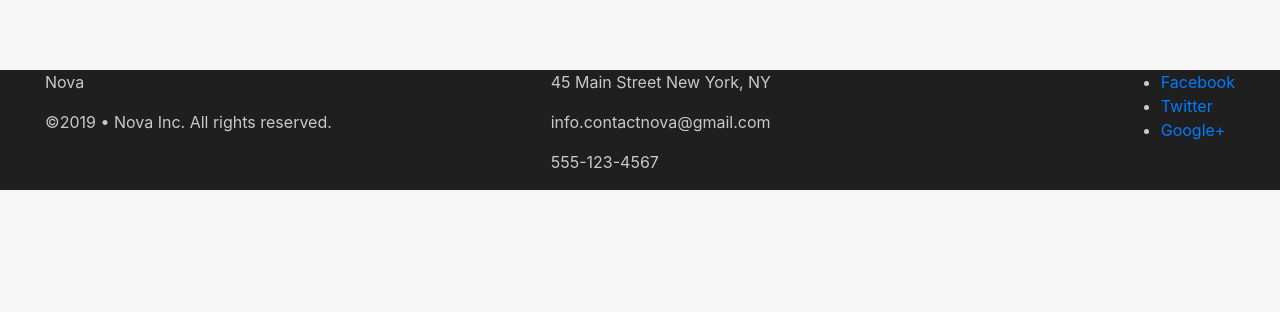
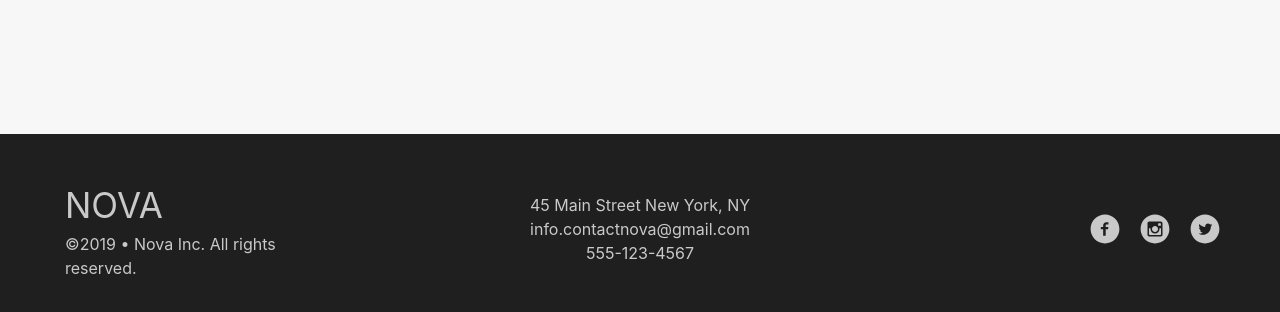
Before and after one commit to Palinana/store, a React (Create React App) app in the folder client/: page / in a window 1280 px wide. Shown: the part 610-922 px from the top of the page. Before the commit the page ends 800 px from the top, so only its background shows below. Built offline with nearby package versions, Linux system fonts and the light colour scheme; no server answers.

Commit message:
finished the footer

```diff
--- a/client/src/App.css
+++ b/client/src/App.css
@@ -17,7 +17,7 @@ body {
  overflow: hidden;
  display: block;
  position: relative;
- padding-bottom: 130px !important;
+ padding-bottom: 350px !important;
 }
 /* like color
 #e8d2cc
@@ -469,6 +469,69 @@ footer {
   padding: 0px 45px;
 }
 
+.footer-box {
+  padding: 45px 20px;
+}
+
+.footer-box__logo {
+  display: flex;
+  flex-direction: column;
+  justify-content: center;
+}
+
+.footer-logo {
+  font-size: 35px;
+  font-weight: 400;
+  text-transform: uppercase;
+}
+
+.footer-rights {
+  margin-top: -15px;
+  margin-bottom: 0;
+}
+
+.footer-box__address {
+  display: flex;
+  flex-direction: column;
+  justify-content: center;
+  align-items: center;
+}
+
+.footer-box__address-info {
+  list-style-type: none;
+  margin: 0;
+  text-align: center;
+}
+
+.footer-box__social {
+  display: flex;
+  justify-content: flex-end;
+  padding: 0;
+}
+
+.footer-nav {
+  display: flex;
+  align-items: center;
+  list-style-type: none;
+  margin: 0;
+  padding: 0 !important;
+}
+
+.footer-nav__item {
+  padding: 0 10px;
+}
+
+.footer-social__icon {
+  height: 50px;
+  width: 30px;
+  fill: #dcdcdce6;
+}
+
+
+
+
+
+
 
 
 
--- a/client/src/components/Footer.js
+++ b/client/src/components/Footer.js
@@ -1,24 +1,38 @@
-import React from 'react'
+import React from 'react';
 
-export default (props) => {
+export default () => {
     return(
         <footer>
-            <div className="row">
-                <div class="col">
-                    <p class="pull-left muted credit">Nova</p>
-                    <p class="pull-right muted credit">©{(new Date()).getFullYear()} • Nova Inc. All rights reserved.</p>
+            <div className="row footer-box">
+                <div className="col-xs-6 col-sm-6 col-lg-3 footer-box__logo">
+                    <p className="pull-left muted credit footer-logo">Nova</p>
+                    <p className="pull-right muted credit footer-rights">©{(new Date()).getFullYear()} • Nova Inc. All rights reserved.</p>
                 </div>
-                <div class="col-6">
-                    <p>45 Main Street New York, NY</p>
-                    <p>info.contactnova@gmail.com</p>
-                    <p>555-123-4567</p>
+                <div className="col-xs-6 col-sm-6 col-lg-6 footer-box__address">
+                    <ul className="footer-box__address-info">
+                        <li>45 Main Street New York, NY</li>
+                        <li>info.contactnova@gmail.com</li>
+                        <li>555-123-4567</li>
+                    </ul>
                 </div>
-                <div class="col-md-auto">
-                    <ul class="footer-nav">
-                    <li> <a href="https://www.facebook.com/"> Facebook </a> </li>
-                    <li> <a href="https://twitter.com/"> Twitter </a> </li>
-                    <li> <a href="https://plus.google.com/"> Google+ </a> </li>
-                </ul>
+                <div className="col-xs-6 col-sm-6 col-lg-3 footer-box__social">
+                    <ul className="footer-nav">
+                        <li className="footer-nav__item"><a href="https://www.facebook.com/">
+                            <svg className="footer-social__icon">
+                                <use xlinkHref="/images/sprite.svg#icon-facebook-with-circle"></use>
+                            </svg>
+                        </a></li>
+                        <li className="footer-nav__item"><a href="https://twitter.com/">
+                            <svg className="footer-social__icon">
+                                <use xlinkHref="/images/sprite.svg#icon-instagram-with-circle"></use>
+                            </svg>
+                        </a></li>
+                        <li className="footer-nav__item"><a href="https://plus.google.com/">
+                            <svg className="footer-social__icon">
+                                <use xlinkHref="/images/sprite.svg#icon-twitter-with-circle"></use>
+                            </svg>
+                        </a></li>
+                    </ul>
                 </div>
             </div>
         </footer>
```
